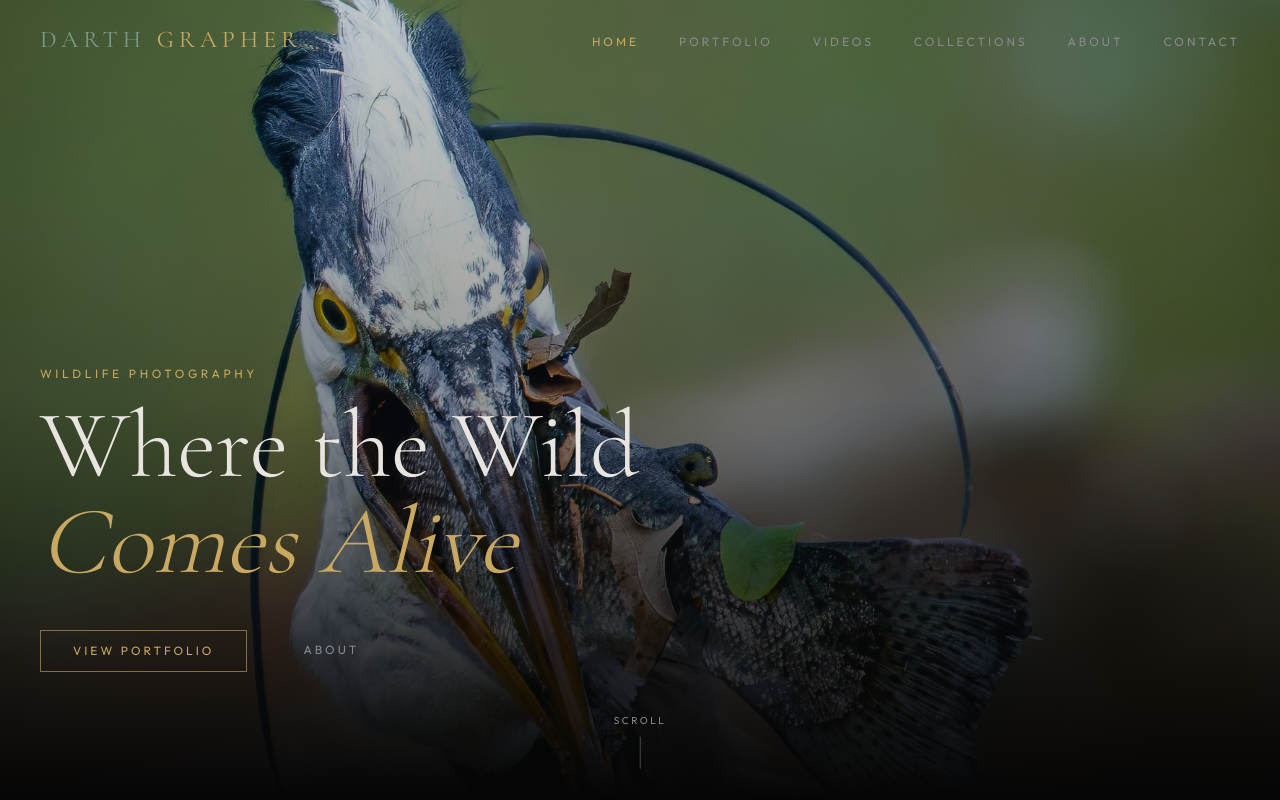
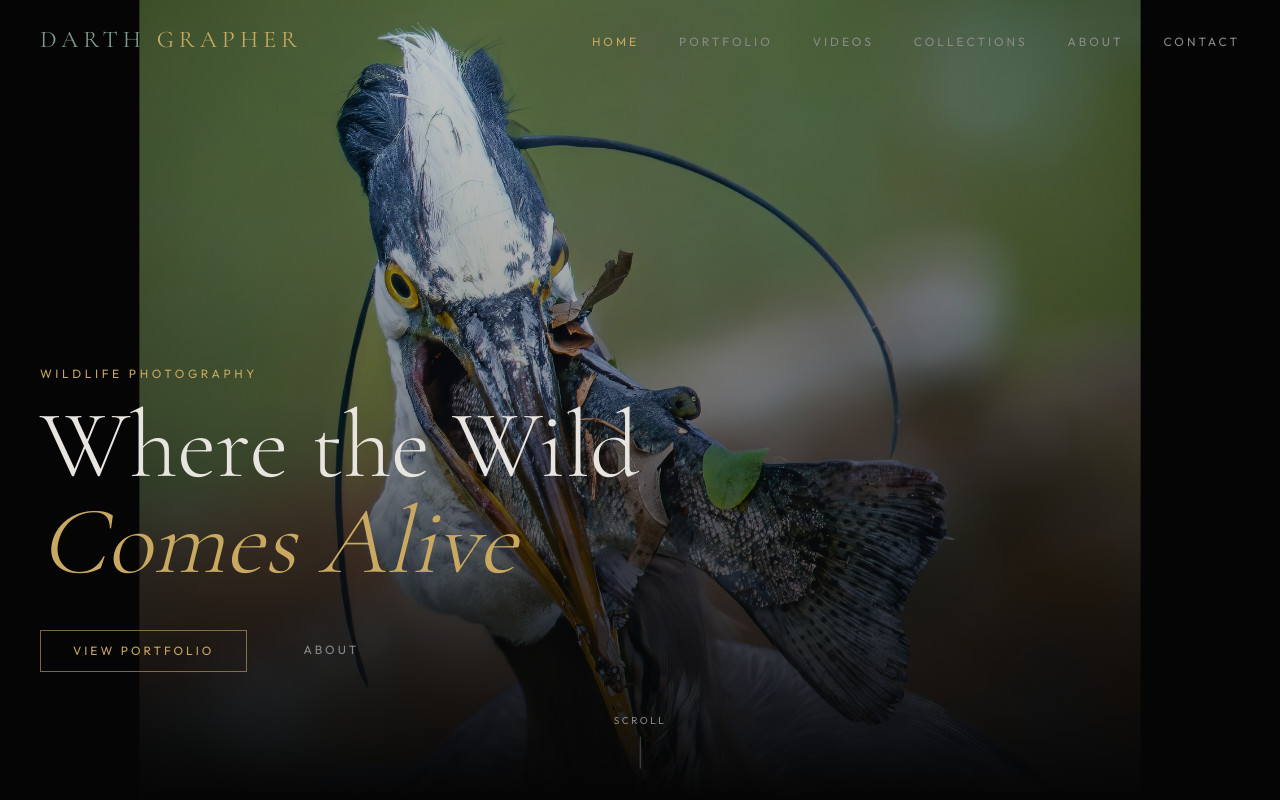
Before and after one commit to surinenibharani/darth-grapher, a Next.js app: page / in a window 1280 px wide. Shown: the top 800 px of the page. Built offline with nearby package versions, Linux system fonts and the light colour scheme.

Commit message:
Refactor HomePageClient component by removing unused hero position logic and updating image handling. Adjusted animation properties for the hero image and changed its object fit style to 'contain' for better display. Added background color to the section for improved aesthetics.

```diff
--- a/src/components/HomePageClient.tsx
+++ b/src/components/HomePageClient.tsx
@@ -1,26 +1,10 @@
 "use client";
 
-import { useState } from "react";
 import Image from "next/image";
 import Link from "next/link";
 import { motion } from "framer-motion";
 import type { Photo } from "@/data/photos";
 import FadeIn from "@/components/FadeIn";
-
-function heroObjectPosition(width: number, height: number): string {
-  const ratio = width / height;
-
-  if (ratio < 0.85) {
-    // Portrait — anchor to top so the bird's head stays in frame
-    return "center top";
-  }
-  if (ratio < 1.2) {
-    // Square or near-square — bias slightly above center
-    return "center 28%";
-  }
-  // Landscape — keep upper third where subjects usually sit
-  return "center 32%";
-}
 
 interface HomePageClientProps {
   selectedMoments: Photo[];
@@ -33,8 +17,6 @@ export default function HomePageClient({
   heroPhoto,
   usingInstagram,
 }: HomePageClientProps) {
-  const [heroPosition, setHeroPosition] = useState("center 30%");
-
   if (!heroPhoto && selectedMoments.length === 0) {
     return (
       <div className="flex min-h-screen items-center justify-center px-6 pt-32">
@@ -53,28 +35,21 @@ export default function HomePageClient({
 
   return (
     <>
-      <section className="relative flex h-screen items-end overflow-hidden">
+      <section className="relative flex h-screen items-end overflow-hidden bg-void">
         <motion.div
-          initial={{ scale: 1.08 }}
-          animate={{ scale: 1 }}
-          transition={{ duration: 2.5, ease: [0.22, 1, 0.36, 1] }}
+          key={hero.id}
+          initial={{ scale: 1 }}
+          animate={{ scale: 1.12 }}
+          transition={{ duration: 20, ease: "easeOut" }}
           className="absolute inset-0"
         >
           <Image
-            key={hero.id}
             src={hero.src}
             alt={hero.title}
             fill
             priority
             sizes="100vw"
-            className="object-cover"
-            style={{ objectPosition: heroPosition }}
-            onLoad={(e) => {
-              const img = e.currentTarget;
-              setHeroPosition(
-                heroObjectPosition(img.naturalWidth, img.naturalHeight)
-              );
-            }}
+            className="object-contain"
           />
         </motion.div>
         <div className="absolute inset-0 bg-gradient-to-t from-void via-void/40 to-void/20" />
```
